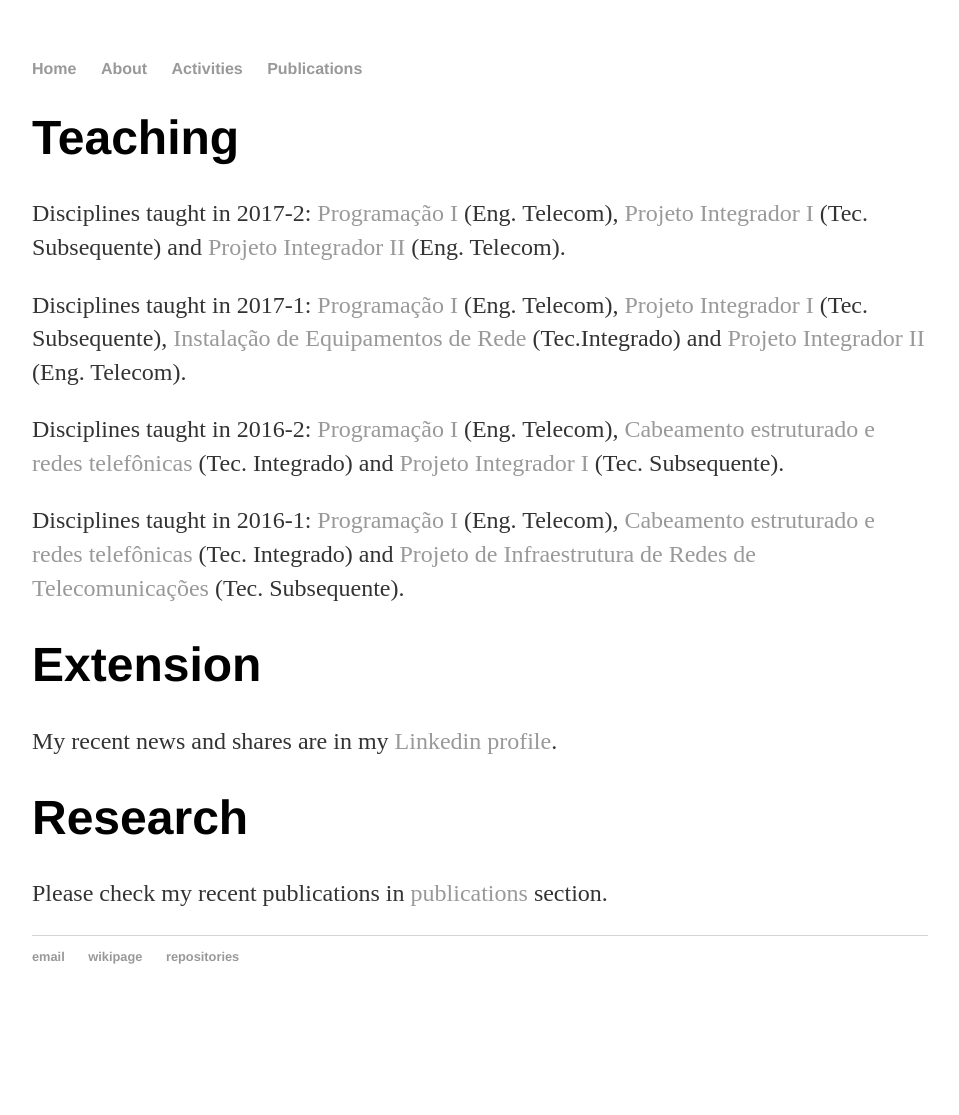
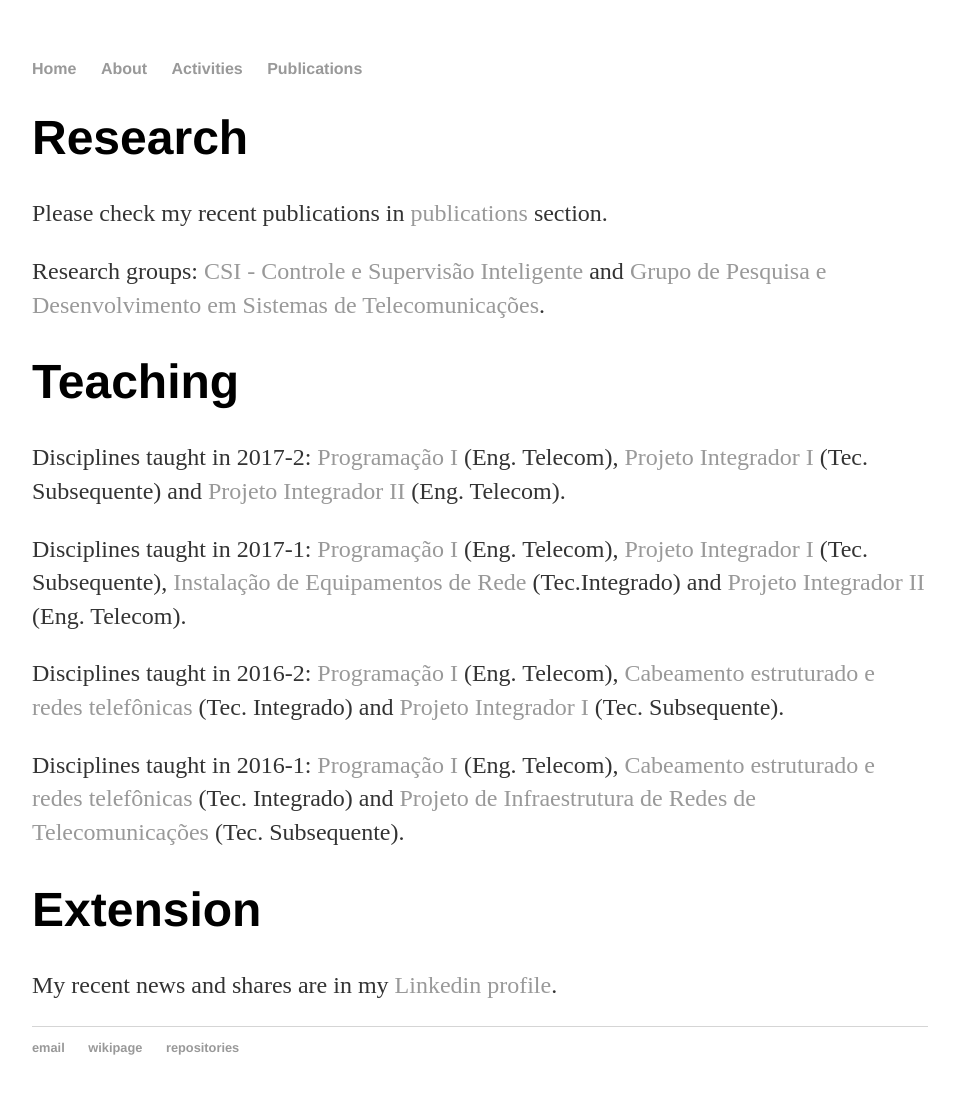
Before and after one commit to cleberjamaral/cleberjamaral.github.io, a Jekyll site: the page built from activities/index.html, in a window 1280 px wide. Shown: the whole page, without its empty margins (160-1119 px from the left). Built offline with Jekyll 4.4.1, drawn with Linux system fonts in a browser that asks for light colours; before the commit the page ends 1024 px from its top, so only the background shows below that.

Commit message:
Update index.html

```diff
--- a/activities/index.html
+++ b/activities/index.html
@@ -3,6 +3,14 @@ layout: default
 title: Cleber Jorge Amaral - activities
 ---
 <div class="activities">
+
+	<h1>Research</h1>
+	<p>Please check my recent publications in <a href="../publications">publications</a> section.</p>
+	<p>Research groups:
+		<a href="http://dgp.cnpq.br/dgp/espelhogrupo/3289968025327280"> CSI - Controle e Supervisão Inteligente</a> and
+		<a href="http://dgp.cnpq.br/dgp/espelhogrupo/2924804687700988"> Grupo de Pesquisa e Desenvolvimento em Sistemas de Telecomunicações</a>.
+	</p>
+
 	<h1>Teaching</h1>
 	<p>
 		Disciplines taught in 2017-2:
```
Also changed, not shown: other parts of activities/index.html (+0 -3 lines).
